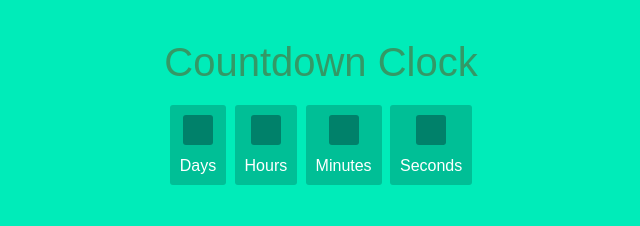
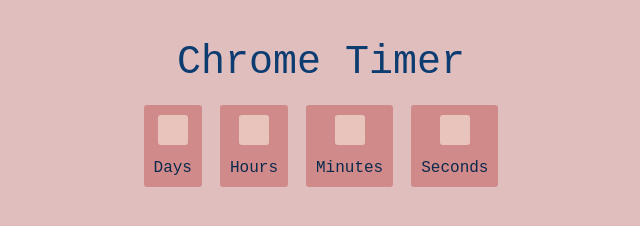
Before and after one commit to theritac/Chrome-Timer, a browser extension: page index.html in a window 1280 px wide. Shown: the whole page, without its empty margins (319-959 px from the left). Drawn offline with Linux system fonts and the light colour scheme.

Commit message:
comments

```diff
--- a/index.html
+++ b/index.html
@@ -7,28 +7,24 @@
 </head>
 <body>
     <!-- Title or heading -->
-    <h1>Countdown Clock</h1>
+    <h1>Chrome Timer</h1>
     <div id="clockdiv">
         <div>
-
             <!-- Show No. of days -->
             <span class="days" id="day"></span>
             <div class="smalltext">Days</div>
         </div>
         <div>
-
             <!-- Show no.of hours -->
             <span class="hours" id="hour"></span>
             <div class="smalltext">Hours</div>
         </div>
         <div>
-
             <!-- Show no. of minutes -->
             <span class="minutes" id="minute"></span>
             <div class="smalltext">Minutes</div>
         </div>
         <div>
-
             <!-- Show seconds -->
             <span class="seconds" id="second"></span>
             <div class="smalltext">Seconds</div>
--- a/styles.css
+++ b/styles.css
@@ -1,20 +1,20 @@
 body {
     text-align: center;
-    background: #00ecb9;
-    font-family: sans-serif;
+    background: #e0bebe;
+    font-family: monospace;
     font-weight: 100;
 }
 
 /* Styling for heading */
 h1 {
-    color: #396;
+    color: #0d3d70;
     font-weight: 100;
     font-size: 40px;
     margin: 40px 0px 20px;
 }
 #clockdiv {
-    font-family: sans-serif;
-    color: #fff;
+    font-family: monospace;
+    color: #092a4d;
     display: inline-block;
     font-weight: 100;
     text-align: center;
@@ -23,13 +23,13 @@ h1 {
 #clockdiv > div {
     padding: 10px;
     border-radius: 3px;
-    background: #00bf96;
+    background: #d18a8a;
     display: inline-block;
 }
 #clockdiv div > span {
     padding: 15px;
     border-radius: 3px;
-    background: #00816a;
+    background: #e9c4bd;
     display: inline-block;
 }
 
```
Also changed, not shown: style.css (deleted), 1 other file.
